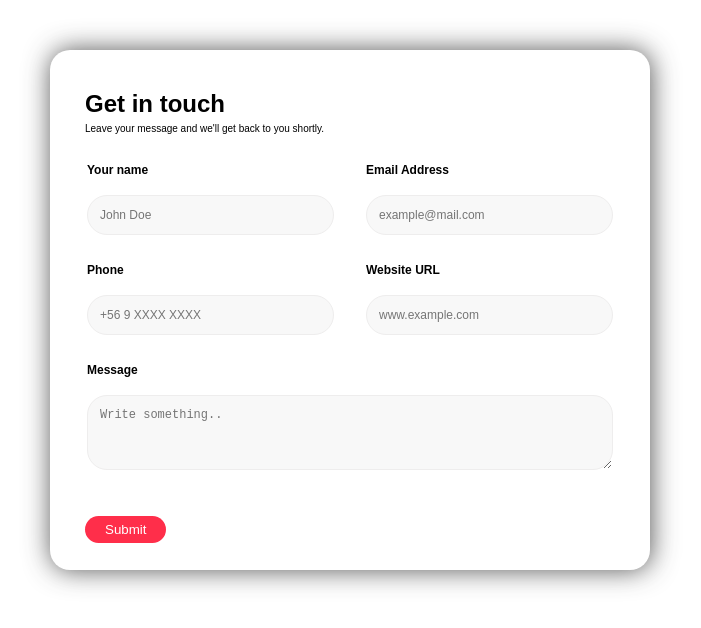
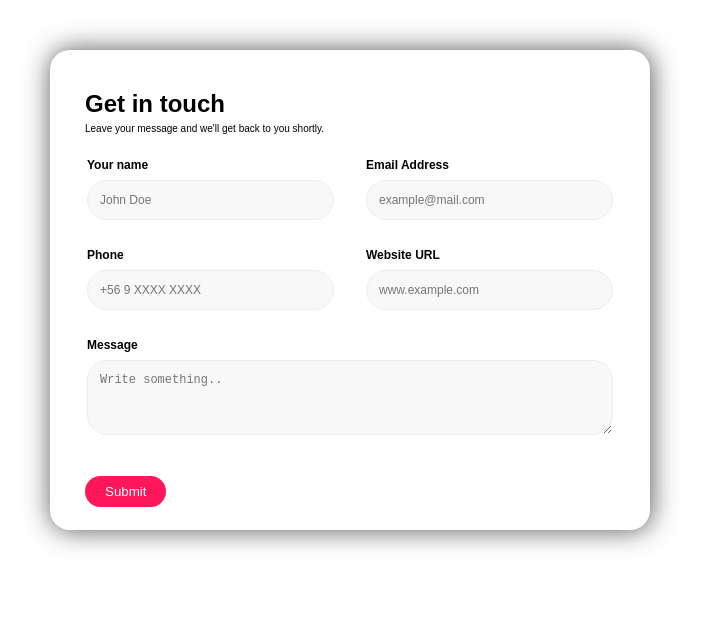
Before and after one commit to CarlosP18/contact-form-html-css, a plain HTML site: page index.html in a window 1280 px wide. Shown: the whole page, without its empty margins (290-991 px from the left). Drawn offline with Linux system fonts and the light colour scheme.

Commit message:
se agrega espaciado

```diff
--- a/index.html
+++ b/index.html
@@ -23,20 +23,20 @@
                     <td><label for="fname">Your name</label></td>
                     <td><label for="lname" id="email">Email Address</label></td>
                 </tr>
-                <tr>
-                    <td><input type="text" id="name" name="" placeholder="John Doe">
+                <tr >
+                    <td style="padding-bottom:10px;"><input type="text" id="name" name="" placeholder="John Doe">
                     </td>
-                    <td><input type="text" id="email" name="" placeholder="example@mail.com">
+                    <td style="padding-bottom:10px;"><input type="text" id="email" name="" placeholder="example@mail.com">
                     </td>
                 </tr>
                 <tr>
                     <td><label for="lname" ">Phone</label></td>
         <td><label for=" lname" id="website">Website URL</label></td>
                 </tr>
-                <tr>
-                    <td> <input type="text" id="phone" name="" placeholder="+56 9 XXXX XXXX">
+                <tr class="textRow">
+                    <td style="padding-bottom:10px;"> <input type="text" id="phone" name="" placeholder="+56 9 XXXX XXXX">
                     </td>
-                    <td> <input type="text" id="website" name="" placeholder="www.example.com">
+                    <td style="padding-bottom:10px;"> <input type="text" id="website" name="" placeholder="www.example.com">
                     </td>
                 </tr>
                 <tr>
--- a/style.css
+++ b/style.css
@@ -6,7 +6,6 @@ body {
 }
 
 input[type="text"],
-select,
 textarea {
   width: 100%;
   padding: 12px;
@@ -27,20 +26,20 @@ table {
   font-size: 12px;
 }
 input[type="submit"] {
-  background-color: #ff2e4a;
+  background-color:#FF1759;
   color: white;
   padding: 12px 20px;
   border: none;
   border-radius: 30px;
   cursor: pointer;
-  padding: 6px 20px;
+  padding: 8px 20px;
   margin-left: 15px;
   margin-top: 20px;
 
 }
 
 input[type="submit"]:hover {
-  background-color: #ff2e4a;
+  background-color: #FF1759;
 }
 
 .container {
@@ -50,7 +49,7 @@ input[type="submit"]:hover {
   background-color: white;
   padding: 20px;
   width: 600px;
-  height: 520px;
+  height: 480px;
   -webkit-box-shadow: 1px 0px 27px 0px rgba(50, 50, 50, 0.83);
   -moz-box-shadow: 1px 0px 27px 0px rgba(50, 50, 50, 0.83);
   box-shadow: 1px 0px 27px 0px rgba(50, 50, 50, 0.83);
@@ -75,6 +74,6 @@ span {
   display: inline;
 }
 
-td{
-    padding: 5px 15px 5px 15px;
+td {
+    padding: 0px 15px 0px 15px;
 }
```
